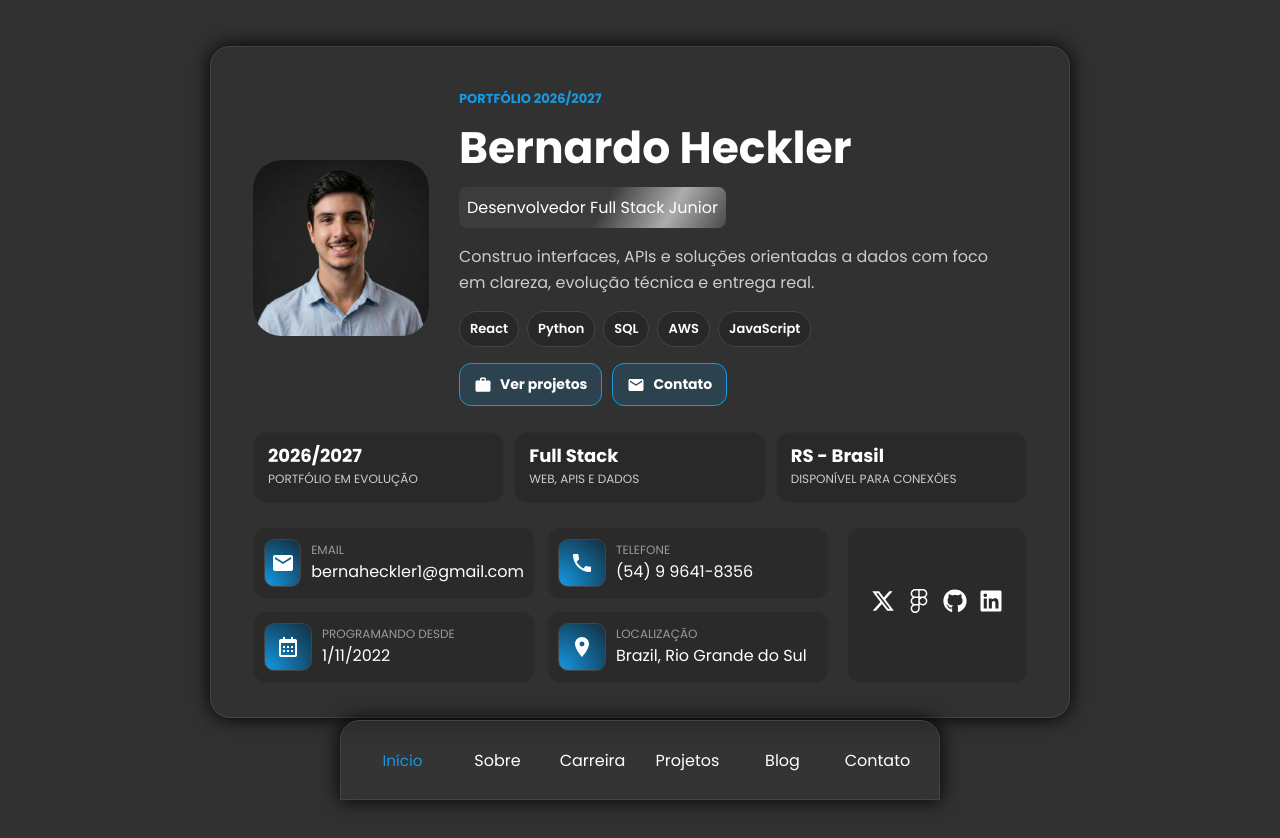
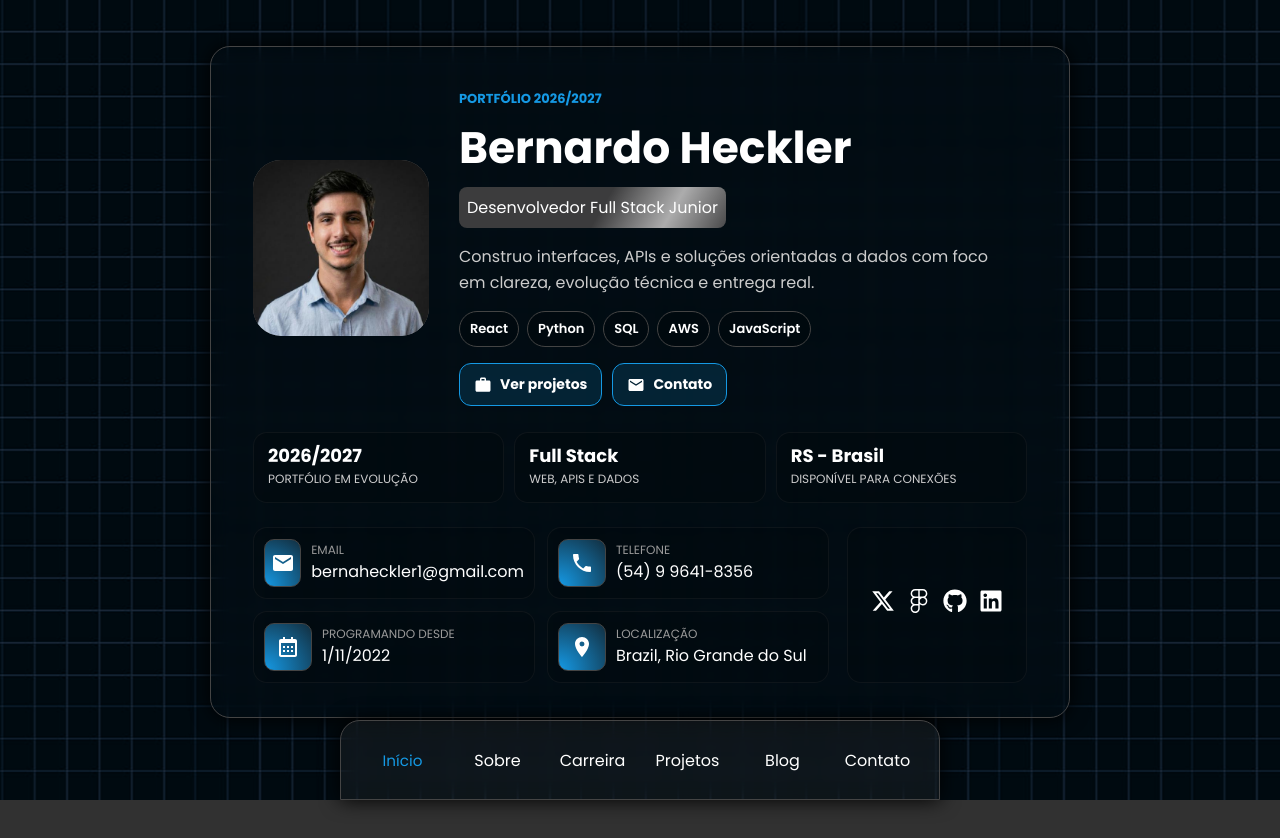
Before and after one commit to bernardoHeckler/site-pessoal, a React (Vite) app: page / in a window 1280 px wide. Built offline with nearby package versions, Linux system fonts and the light colour scheme; no server answers.

Commit message:
fix: show animated background on home

```diff
--- a/src/App.jsx
+++ b/src/App.jsx
@@ -96,7 +96,12 @@ export default function App() {
         );
       case "card":
       default:
-        return <Card setSessaoAtiva={setSessaoAtiva} />;
+        return (
+          <>
+            <div id="animated-background"></div>
+            <Card setSessaoAtiva={setSessaoAtiva} />
+          </>
+        );
     }
   };
 
```
